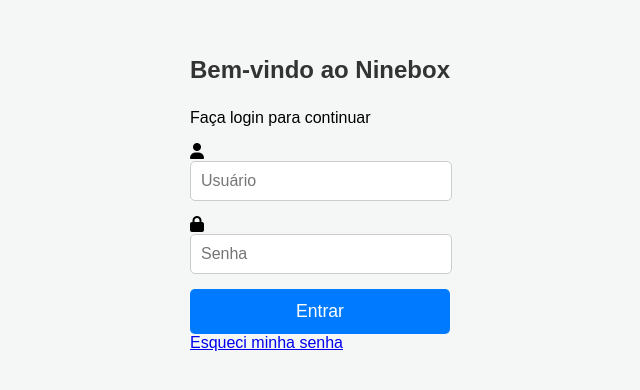
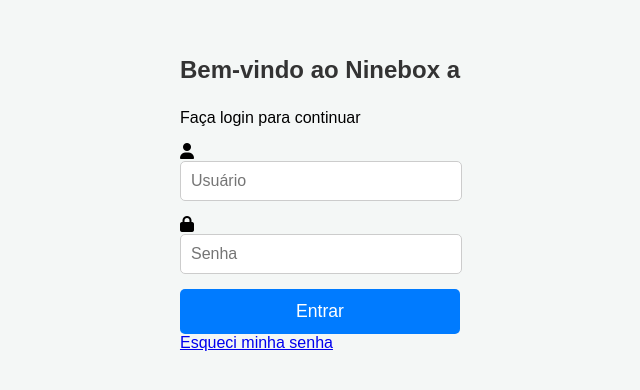
Before and after one commit to donaldinh0/ninebox-railway, a website: page public/login.html in a window 1280 px wide. Shown: the part 206-596 px from the top of the page, without its empty margins (320-960 px from the left). Drawn offline with Linux system fonts and the light colour scheme.

Commit message:
teste pra saber onde tá git

```diff
--- a/public/login.html
+++ b/public/login.html
@@ -12,7 +12,7 @@
 
     <div class="login-container-elegant">
 
-        <h2>Bem-vindo ao Ninebox</h2>
+        <h2>Bem-vindo ao Ninebox a</h2>
         <p class="login-subtitle-elegant">Faça login para continuar</p>
 
         <form action="/login" method="POST" id="login-form">
```
